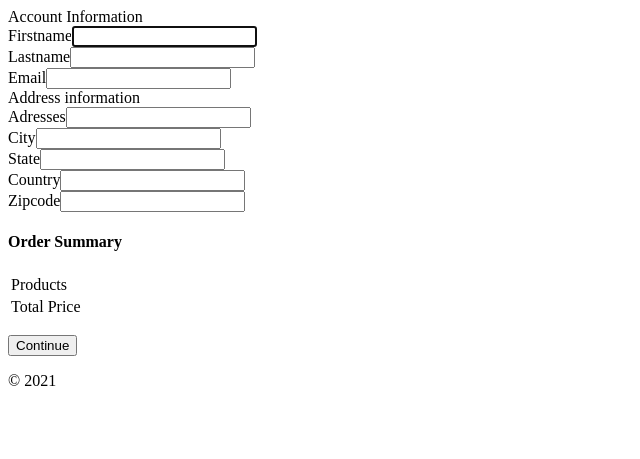
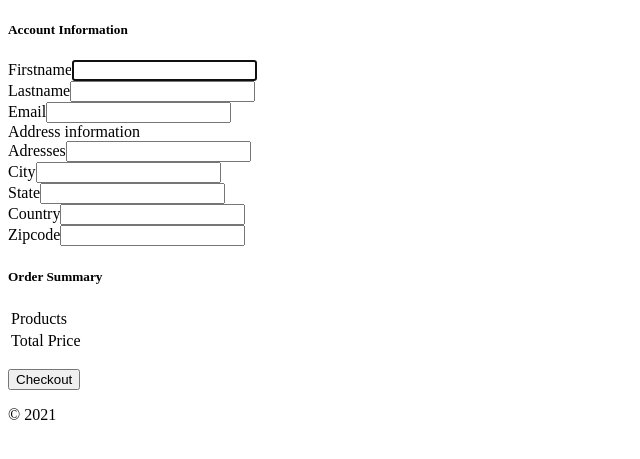
Before and after one commit to Alexinoo/yii2-ecommerce-website, a Yii app: template frontend/views/cart/checkout.php in a window 1280 px wide. Shown: the top 459 px of the page, without its empty margins (0-640 px from the left). Run offline with PHP 8.4 and a stand-in for Yii, Linux system fonts and the light colour scheme; the template is opened without the code that fills it, so the values that code supplies are empty; form fields are guessed from the names that the template uses; some libraries are stand-ins or nearby versions.

Commit message:
finalized on checkout screen

```diff
--- a/frontend/views/cart/checkout.php
+++ b/frontend/views/cart/checkout.php
@@ -16,9 +16,9 @@
 <div class="row">
 
     <div class="col">
-           <div class="card">
+           <div class="card mb-3">
                <div class="card-header">
-                   Account Information
+                 <h5>  Account Information</h5>
                </div>
                <div class="card-body">
                          <div class="row">
@@ -52,25 +52,26 @@
 <div class="col">
     <div class="card">
         <div class="card-header">
-            <h4> Order Summary </h4>
+            <h5> Order Summary </h5>
         </div>
         <div class="card-body">
             <table class="table">
                 <tr>
-                    <td> <?= $productQuantity ?> Products</td>
+                    <td colspan="2"> <?= $productQuantity ?> Products</td>
                 </tr>
                 <tr>
                     <td> Total Price</td>
                     <td class='text-right'><?= Yii::$app->formatter->asCurrency($totalPrice) ?></td>
                 </tr>
             </table>
+            <p class="text-right mt-3">
+                 <button class="btn btn-secondary">Checkout</button>
+            </p>
         </div>
     </div>
 </div>
 
 </div>
-<p class="text-right mt-3">
-    <button class="btn btn-success">Continue</button>
-</p>
+
 
 <?php $form = ActiveForm::end()?>
```
